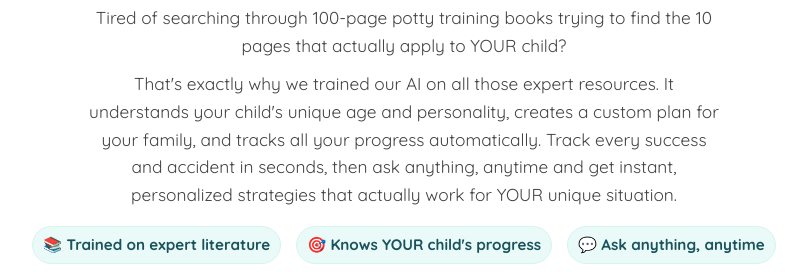
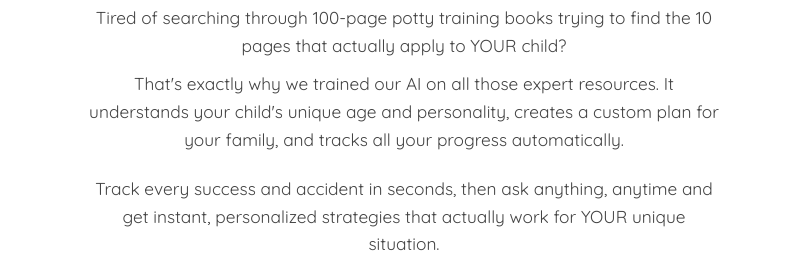
Before and after one commit to Tiste42/Potty-Pal-Landing-Page, a plain HTML site: page index.html in a window 1280 px wide. Shown: the part 505-777 px from the top of the page, without its empty margins (236-1043 px from the left). Drawn offline with Linux system fonts and the light colour scheme; no server answers.

Commit message:
update here message again

```diff
--- a/index.html
+++ b/index.html
@@ -92,7 +92,7 @@
       flex-wrap: wrap;
       align-items: center;
       flex-direction: column;
-      gap: 15px;
+      gap: 20px;
       margin: 0.1rem 0 1.1rem 0;
       width: 100%;
       justify-content: center;
@@ -838,7 +838,8 @@
     <h1 class="hero-main">The personalized potty training expert in your pocket</h1>
     <h2 class="hero-tagline">Everything you need. Nothing you don't.</h2>
     <p class="hero-story">Tired of searching through 100-page potty training books trying to find the 10 pages that actually apply to YOUR child?</p>
-    <p class="hero-solution">That's exactly why we trained our AI on all those expert resources. It understands your child's unique age and personality, creates a custom plan for your family, and tracks all your progress automatically. Track every success and accident in seconds, then ask anything, anytime and get instant, personalized strategies that actually work for YOUR unique situation.</p>
+    <p class="hero-solution">That's exactly why we trained our AI on all those expert resources. It understands your child's unique age and personality, creates a custom plan for your family, and tracks all your progress automatically.</p>
+    <p class="hero-solution">Track every success and accident in seconds, then ask anything, anytime and get instant, personalized strategies that actually work for YOUR unique situation.</p>
     <div class="hero-benefits">
       <span>📚 Trained on expert literature</span>
       <span>🎯 Knows YOUR child's progress</span>
```
